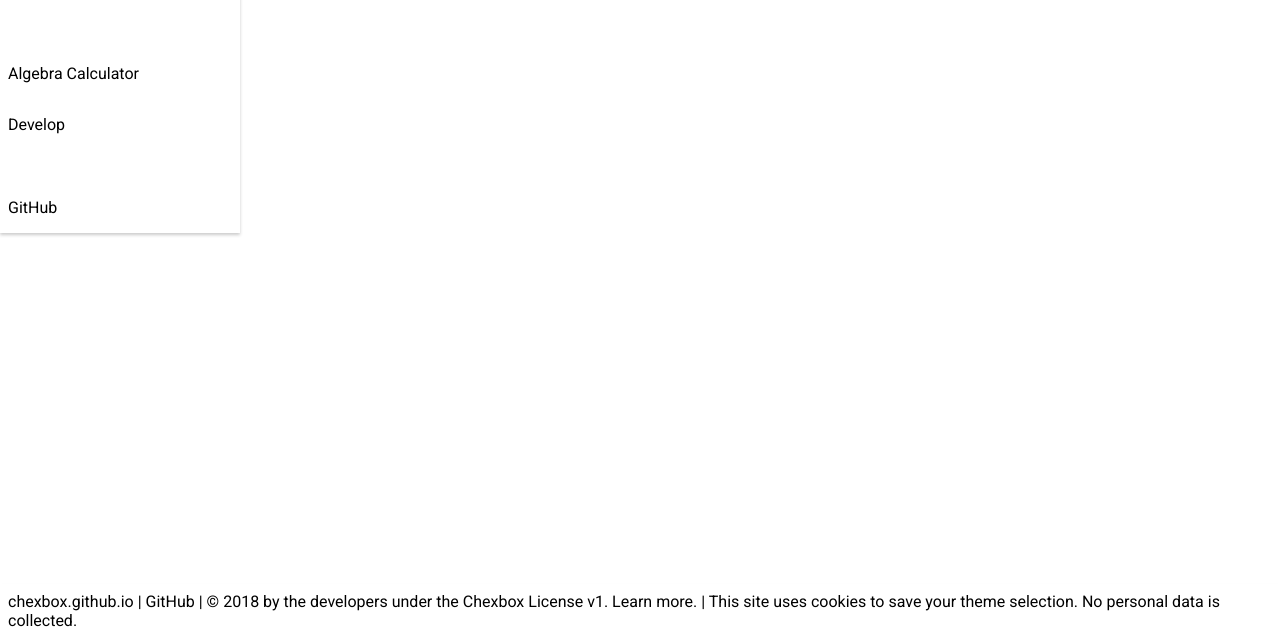
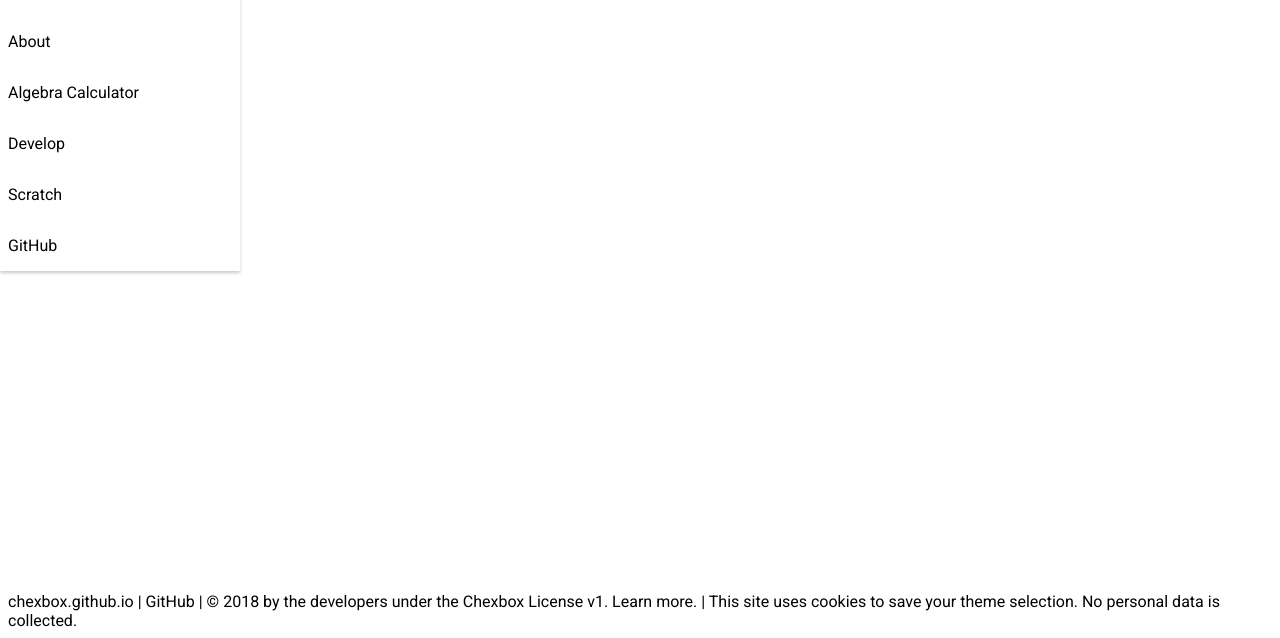
Before and after one commit to chexbox/chexbox.github.io, a plain HTML site: page index.html in a window 1280 px wide. Both pictures are taken after a click on the button "Menu". Shown: the part 176-814 px from the top of the page. Drawn offline with Linux system fonts and the light colour scheme.

Commit message:
Update index.html

```diff
--- a/index.html
+++ b/index.html
@@ -19,10 +19,10 @@
             <a href="#">Home</a>
             <a href="projects/">Projects</a>
             <a href="blog/">Blog</a>
-            <a href="about"></a>
+            <a href="about/">About</a>
             <a href="Algebra-Calculator/">Algebra Calculator</a>
             <a href="develop/">Develop</a>
-            <a href="https://scratch.mit.edu/users/chexbox/"></a>
+            <a href="https://scratch.mit.edu/users/chexbox/">Scratch</a>
             <a href="https://github.com/chexbox/">GitHub</a>
 
         </nav>
```
